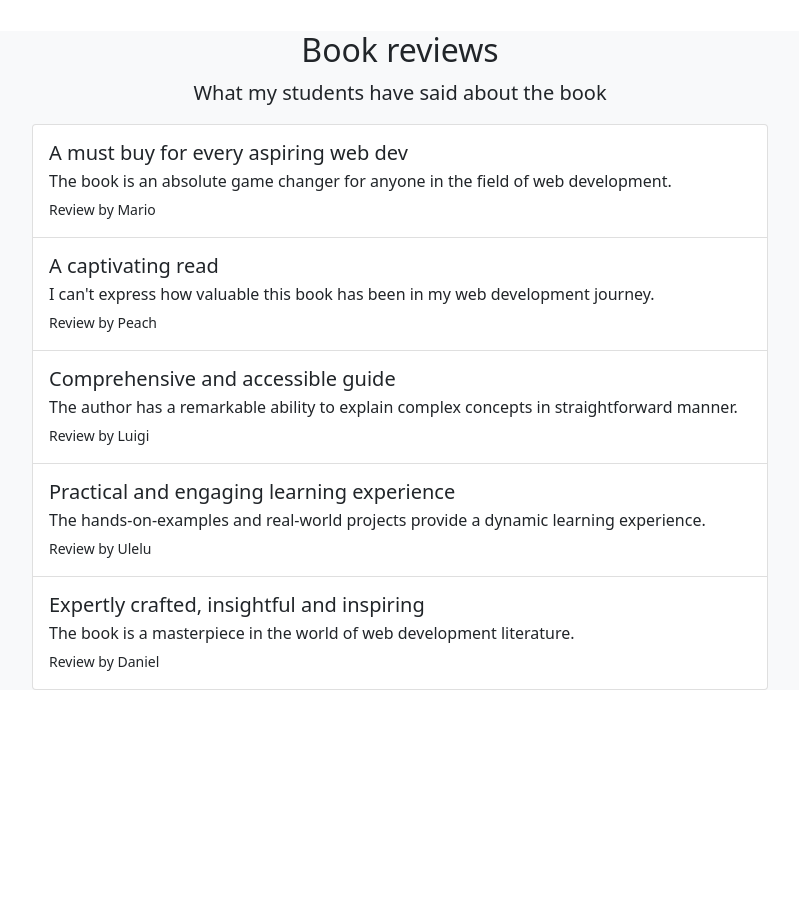
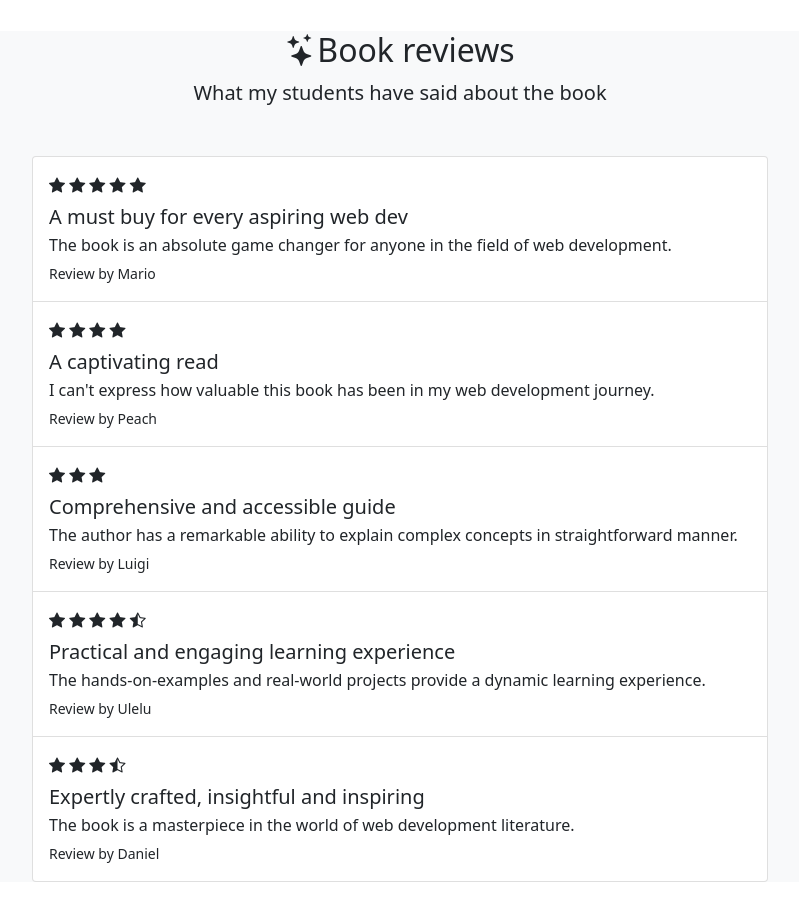
Before and after one commit to danielulelu/book-review, a plain HTML site: page index.html in a window 1280 px wide. Shown: the part 1760-2680 px from the top of the page, without its empty margins (240-1039 px from the left). Before the commit the page ends 2450 px from the top, so only its background shows below. Drawn offline with nearby package versions, Linux system fonts and the light colour scheme.

Commit message:
added bootstrap icons to the navbar and reviews section.

```diff
--- a/index.html
+++ b/index.html
@@ -9,15 +9,22 @@
       integrity="sha384-EVSTQN3/azprG1Anm3QDgpJLIm9Nao0Yz1ztcQTwFspd3yD65VohhpuuCOmLASjC"
       crossorigin="anonymous"
     />
+    <link
+      rel="stylesheet"
+      href="https://cdn.jsdelivr.net/npm/bootstrap-icons@1.11.1/font/bootstrap-icons.css"
+    />
     <link rel="stylesheet" href="css/style.css" />
-    <title>Net Ninja Pro-Book</title>
+    <title>Book Review</title>
   </head>
   <body>
     <!-- Navbar -->
     <nav class="navbar navbar-expand-md navbar-light">
       <div class="container-xxl">
         <a href="#intro" class="navbar-brand">
-          <span class="fw-bold text-secondary"> Net Ninja Pro-Book </span>
+          <span class="fw-bold text-secondary">
+            <i class="bi bi-book-half"></i>
+            Net Ninja Pro-Book
+          </span>
         </a>
         <!-- toggle button for mobile nav -->
         <button
@@ -321,40 +328,86 @@
     <section id="reviews" class="bg-light">
       <div class="container-lg">
         <div class="text-center">
-                <h2>Book reviews</h2>
+          <h2><i class="bi bi-stars"></i>Book reviews</h2>
           <p class="lead">What my students have said about the book</p>
         </div>
 
-            <div class="row justify-content-center">
+        <div class="row justify-content-center my-5">
           <div class="col-lg-8">
             <div class="list-group">
               <div class="list-group-item py-3">
+                <div class="pb-2">
+                  <i class="bi bi-star-fill"></i>
+                  <i class="bi bi-star-fill"></i>
+                  <i class="bi bi-star-fill"></i>
+                  <i class="bi bi-star-fill"></i>
+                  <i class="bi bi-star-fill"></i>
+                </div>
                 <h5 class="mb-1">A must buy for every aspiring web dev</h5>
-                            <p class="mb-1">The book is an absolute game changer for anyone in the field of web development.</p>
+                <p class="mb-1">
+                  The book is an absolute game changer for anyone in the field
+                  of web development.
+                </p>
                 <small>Review by Mario</small>
               </div>
 
               <div class="list-group-item py-3">
+                <div class="pb-2">
+                  <i class="bi bi-star-fill"></i>
+                  <i class="bi bi-star-fill"></i>
+                  <i class="bi bi-star-fill"></i>
+                  <i class="bi bi-star-fill"></i>
+                </div>
                 <h5 class="mb-1">A captivating read</h5>
-                            <p class="mb-1">I can't express how valuable this book has been in my web development journey.</p>
+                <p class="mb-1">
+                  I can't express how valuable this book has been in my web
+                  development journey.
+                </p>
                 <small>Review by Peach</small>
               </div>
 
               <div class="list-group-item py-3">
+                <div class="pb-2">
+                  <i class="bi bi-star-fill"></i>
+                  <i class="bi bi-star-fill"></i>
+                  <i class="bi bi-star-fill"></i>
+                </div>
                 <h5 class="mb-1">Comprehensive and accessible guide</h5>
-                            <p class="mb-1">The author has a remarkable ability to explain complex concepts in straightforward manner.</p>
+                <p class="mb-1">
+                  The author has a remarkable ability to explain complex
+                  concepts in straightforward manner.
+                </p>
                 <small>Review by Luigi</small>
               </div>
 
               <div class="list-group-item py-3">
+                <div class="pb-2">
+                  <i class="bi bi-star-fill"></i>
+                  <i class="bi bi-star-fill"></i>
+                  <i class="bi bi-star-fill"></i>
+                  <i class="bi bi-star-fill"></i>
+                  <i class="bi bi-star-half"></i>
+                </div>
                 <h5 class="mb-1">Practical and engaging learning experience</h5>
-                            <p class="mb-1">The hands-on-examples and real-world projects provide a dynamic learning experience.</p>
+                <p class="mb-1">
+                  The hands-on-examples and real-world projects provide a
+                  dynamic learning experience.
+                </p>
                 <small>Review by Ulelu</small>
               </div>
 
               <div class="list-group-item py-3">
+                <div class="pb-2">
+                  <i class="bi bi-star-fill"></i>
+                  <i class="bi bi-star-fill"></i>
+                  <i class="bi bi-star-fill"></i>
+                  <i class="bi bi-star-half"></i>
+                </div>
                 <h5 class="mb-1">Expertly crafted, insightful and inspiring</h5>
-                            <p class="mb-1">The book is a masterpiece in the world of web development literature.</p>
+                <p class="mb-1">
+                  The book is a masterpiece in the world of web development
+                  literature.
+                </p>
                 <small>Review by Daniel</small>
               </div>
             </div>
@@ -363,6 +416,8 @@
       </div>
     </section>
 
+    <!--  -->
+
     <script
       src="https://cdn.jsdelivr.net/npm/bootstrap@5.0.2/dist/js/bootstrap.bundle.min.js"
       integrity="sha384-MrcW6ZMFYlzcLA8Nl+NtUVF0sA7MsXsP1UyJoMp4YLEuNSfAP+JcXn/tWtIaxVXM"
```
Lines whose indentation alone changed are shown as unchanged.
